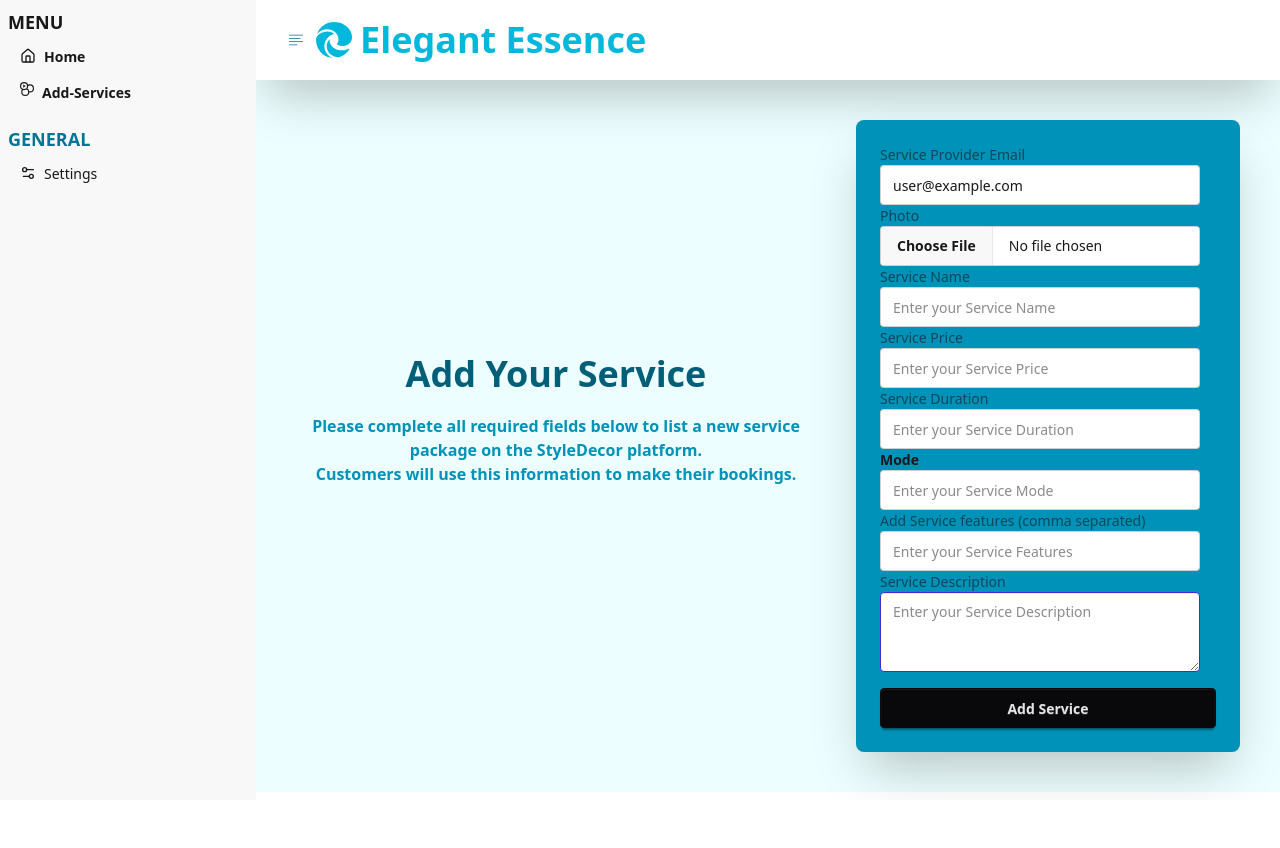
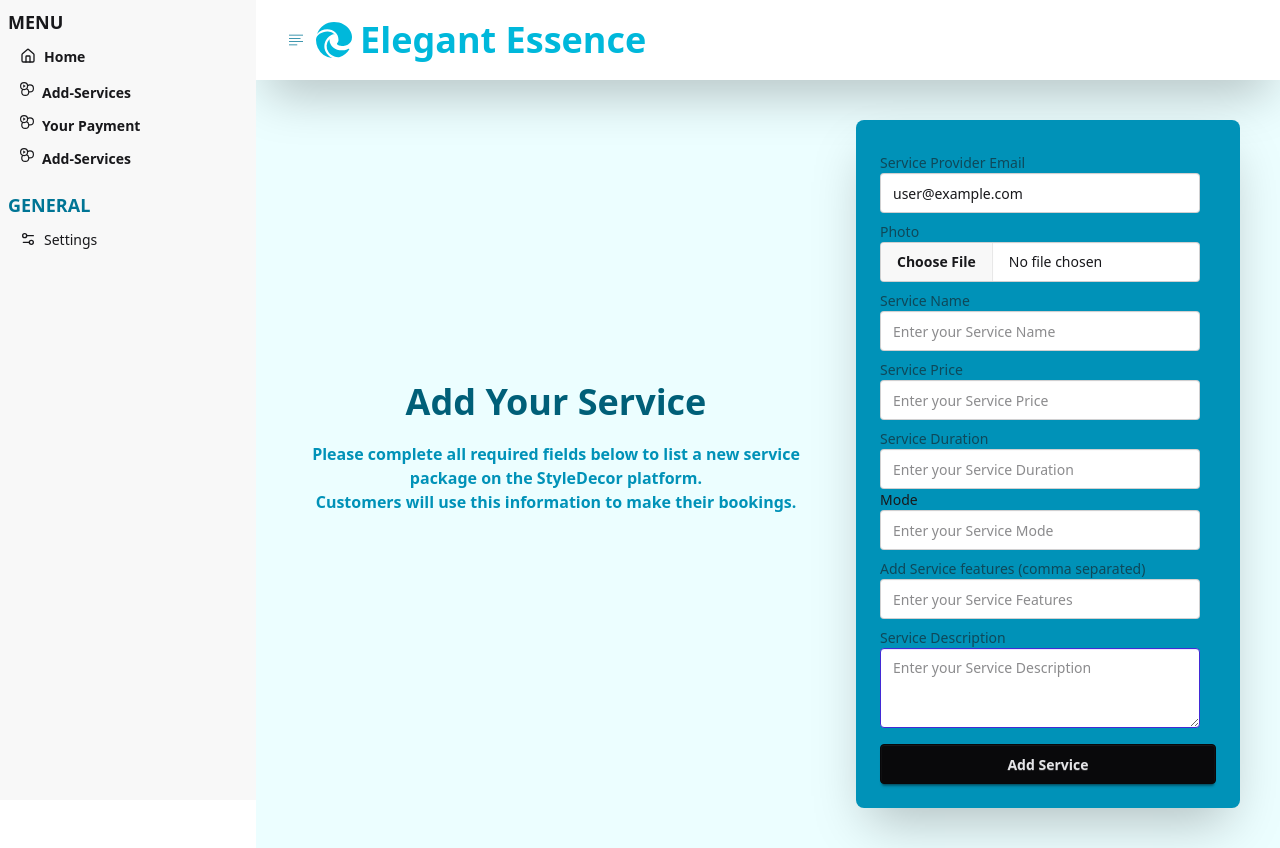
Before and after one commit to sanjidasefa/Elegant-Essence-Client, a React (Vite) app: page /Dashboard/Add-Services in a window 1280 px wide. Before the commit the page ends 800 px from the top, so only its background shows below. Built offline with nearby package versions, Linux system fonts and the light colour scheme; no server answers; sample sign-in values are in the browser's storage.

Commit message:
add service sec

```diff
--- a/package.json
+++ b/package.json
@@ -11,6 +11,7 @@
   },
   "dependencies": {
     "@tailwindcss/vite": "^4.1.17",
+    "@tanstack/react-query": "^5.90.12",
     "axios": "^1.13.2",
     "dotenv": "^17.2.3",
     "firebase": "^12.6.0",
@@ -18,9 +19,11 @@
     "react": "^19.2.0",
     "react-dom": "^19.2.0",
     "react-hook-form": "^7.68.0",
+    "react-hot-toast": "^2.6.0",
     "react-icons": "^5.5.0",
     "react-leaflet": "^5.0.0-rc.2",
     "react-router": "^7.10.1",
+    "sweetalert2": "^11.26.10",
     "tailwindcss": "^4.1.17"
   },
   "devDependencies": {
--- a/src/Component/Shared/Header.jsx
+++ b/src/Component/Shared/Header.jsx
@@ -1,5 +1,5 @@
 import React from "react";
-import { Link } from "react-router";
+import {  NavLink } from "react-router";
 import { LuLayoutDashboard } from "react-icons/lu";
 import { GrServicePlay } from "react-icons/gr";
 import { FcAbout } from "react-icons/fc";
@@ -12,34 +12,34 @@ const Header = () => {
   const { user } = useAuth();
   return (
     <div className="p-7 bg-cyan-50 text-cyan-800">
-      <ul className="flex justify-start gap-4 md:gap-10 md:px-10 text-lg md:text-xl font-semibold ">
+      <ul className="flex flex-col md:flex-row justify-start gap-3 md:gap-10 md:px-10 text-lg md:text-xl font-semibold ">
         <li className="flex gap-2 justify-center items-center">
           <IoHomeOutline />
-          <Link to="/">Home</Link>
+          <NavLink to="/">Home</NavLink>
         </li>
         {user ? (
           <li className="flex gap-2 justify-center items-center">
             <LuLayoutDashboard> </LuLayoutDashboard>
-            <Link to="Dashboard">Dashboard</Link>
+            <NavLink to="Dashboard">Dashboard</NavLink>
           </li>
         ) : (
           ""
         )}
         <li className="flex gap-2 justify-center items-center">
           <GrServicePlay />
-          <Link to='/Service'>Service</Link>
+          <NavLink to='/Service'>Service</NavLink>
         </li>
         <li className="flex gap-2 justify-center items-center">
           <FcAbout />
-          <Link>About</Link>
+          <NavLink>About</NavLink>
         </li>
         <li className="flex gap-2 justify-center items-center">
           <LuContact />
-          <Link>Contact</Link>
+          <NavLink>Contact</NavLink>
         </li>
         <li className="flex gap-2 justify-center items-center">
           <PiMapPinAreaBold />
-          <Link to="/Covarage-Area-Map"> Area</Link>
+          <NavLink to="/Covarage-Area-Map"> Area</NavLink>
         </li>
       </ul>
     </div>
--- a/src/Component/dashBoard/decorator/AddServices.jsx
+++ b/src/Component/dashBoard/decorator/AddServices.jsx
@@ -1,10 +1,10 @@
 import React from "react";
 import { useForm } from "react-hook-form";
-import { Link } from "react-router";
 import { useAuth } from "../../../hooks/useAuth";
-import { GrServicePlay } from "react-icons/gr";
 import useUser from "../../../hooks/useUser";
 import { signInData } from "../../../utilities/img";
+import { useMutation } from "@tanstack/react-query";
+import Swal from "sweetalert2";
 
 const AddServices = () => {
   const { user } = useAuth();
@@ -14,13 +14,19 @@ const AddServices = () => {
     handleSubmit,
     formState: { errors },
   } = useForm();
+
+  const {mutateAsync} = useMutation({
+     mutationFn : async addedService =>
+      await urlAxios.post("/service", addedService)
+  })
+
   const onSubmitSign = async (data) => {
     // console.log(data);
     const {
       serviceName,
       servicePrice,
       serviceDuration,
-      mode,
+      category,
       serviceFeatures,
       serviceDescription,
     } = data;
@@ -31,10 +37,10 @@ const AddServices = () => {
       serviceName,
       servicePrice : Number(servicePrice),
       serviceDuration,
-      mode,
+      category,
       serviceFeatures,
       serviceDescription,
-      createAt: new Date(),
+      ceatedAt : new Date().toLocaleDateString(),
       decorator: {
         name: user?.displayName,
         email: user?.email,
@@ -42,12 +48,29 @@ const AddServices = () => {
       },
     };
     console.table(serviceData);
-    urlAxios.post("/service", serviceData);
+     Swal.fire({
+  title: "Are you sure?",
+  text: `Your service added`,
+  icon: "question",
+  showCancelButton: true,
+  confirmButtonColor: "#CAEB66",
+  cancelButtonColor: "#03373D",
+  confirmButtonText: "Add service"
+}).then(async(result) => {
+  if (result.isConfirmed) {
+     await mutateAsync(serviceData)
+    .then(res =>{
+      console.log(res.data)
+    })
+    Swal.fire({
+      title: "Approved",
+      text: "your selected percel send.",
+      icon: "success"
+    });
+  }
+});
   };
 
-  const onError = (errors) => {
-    console.log("Validation errors:", errors);
-  };
 
   return (
     <>
@@ -66,83 +89,93 @@ const AddServices = () => {
           </div>
           <div className="card bg-cyan-600 w-full max-w-sm shrink-0 shadow-2xl">
             <div className="card-body">
-              <form onSubmit={handleSubmit(onSubmitSign, onError)}>
-                <label className="label">Service Provider Email</label>
+              <form onSubmit={handleSubmit(onSubmitSign)}>
+                <label className="label mt-2">Service Provider Email</label>
                 <input
                   {...register("email", { required: true })}
                   type="email"
-                  className="input"
+                  className="input "
                   placeholder="Example@gmail.com"
                   defaultValue={user.email}
                 />
-                {errors.email?.type === "required" && (
+                {errors.email?.type === "required" &&
                   <p className="text-red-600">Email not valid </p>
-                )}
+                }
 
-                <label className="label">Photo</label>
+                <label className="label mt-2">Photo</label>
                 <input
-                  {...register("servicePhoto", { required: true })}
+                  {...register("servicePhoto")}
                   type="file"
-                  className="file-input"
+                  className="file-input "
                   placeholder="Enter your photo"
                 />
-                {errors.photo?.type === "required" && (
-                  <p className="text-red-600">
-                    Please Enter Your Service Photo
-                  </p>
-                )}
 
-                <label className="label">Service Name</label>
+                <label className="label mt-2">Service Name</label>
                 <input
                   {...register("serviceName", { required: true })}
                   type="text"
-                  className="input"
+                  className="input "
                   placeholder="Enter your Service Name"
                 />
+                {errors.serviceName?.type === "required" &&
+                  <p className="text-red-600">Enter your Name</p>
+                }
 
-                <label className="label">Service Price</label>
+                <label className="label mt-2">Service Price</label>
                 <input
                   {...register("servicePrice", { required: true })}
                   type="number"
-                  className="input"
+                  className="input  "
                   placeholder="Enter your Service Price"
                 />
+                {errors.servicePrice?.type === "required" &&
+                  <p className="text-red-600">Enter your Service Price </p>
+                }
 
-                <label className="label">Service Duration</label>
+                <label className="label mt-2">Service Duration</label>
                 <input
                   {...register("serviceDuration", { required: true })}
                   type="text"
-                  className="input"
+                  className="input "
                   placeholder="Enter your Service Duration"
                 />
 
-                <label className="font-semibold">Mode</label>
+                {errors.serviceDuration?.type === "required" &&
+                  <p className="text-red-600">Enter your Service Duration </p>
+                }
+
+                <label className="mt-2">Mode</label>
                 <input
                   {...register("category")}
-                  className="input"
+                  className="input "
                    placeholder="Enter your Service Mode"
                 >
-
                 </input>
-
-                <label className="label">
+               {errors.category?.type === "required" &&
+                  <p className="text-red-600">Enter your Service Category </p>
+                }
+                <label className="label mt-2">
                   Add Service features (comma separated)
                 </label>
                 <input
                   {...register("serviceFeatures", { required: true })}
                   type="text"
-                  className="input"
+                  className="input  "
                   placeholder="Enter your Service Features"
                 />
-
-                <label className="label">Service Description</label>
+                   {errors.serviceFeatures?.type === "required" &&
+                  <p className="text-red-600">Enter your Service Features </p>
+                }
+                <label className="label mt-2">Service Description</label>
                 <textarea
                   {...register("serviceDescription", { required: true })}
                   placeholder="Enter your Service Description"
-                  className="textarea textarea-primary"
+                  className="textarea textarea-primary  "
                 ></textarea>
-
-                <button type="submit" className="btn btn-neutral mt-4 w-full">
+               {errors.serviceDescription?.type === "required" &&
+                  <p className="text-red-600">Enter your Service Description</p>
+                }
+           <button type="submit" className="btn btn-neutral mt-4 w-full">
                   Add Service
                 </button>
               </form>
--- a/src/Component/service/ServiceDetails.jsx
+++ b/src/Component/service/ServiceDetails.jsx
@@ -3,7 +3,7 @@ import React from 'react';
 const ServiceDetails = () => {
   return (
     <div>
-
+     hello
     </div>
   );
 };
--- a/src/Layouts/DashBoard.jsx
+++ b/src/Layouts/DashBoard.jsx
@@ -58,6 +58,16 @@ const DashBoard = () => {
                 <span className="flex gap-2"><GrServicePlay />Add-Services</span>
                 </Link>
               </li>
+              <li>
+                <Link to="" className="font-semibold" data-tip="Services">
+                <span className="flex gap-2"><GrServicePlay />Your Payment</span>
+                </Link>
+              </li>
+              <li>
+                <Link to="" className="font-semibold" data-tip="Services">
+                <span className="flex gap-2"><GrServicePlay />Add-Services</span>
+                </Link>
+              </li>
             </ul>
             <ul className="menu w-full ">
               <h1 className="text-cyan-700 text-lg font-bold">GENERAL</h1>
--- a/src/Routes/router.jsx
+++ b/src/Routes/router.jsx
@@ -12,6 +12,7 @@ import Service from '../Component/service/Service';
 import AddServices from '../Component/dashBoard/decorator/AddServices';
 import Map from '../Component/map/Map';
 import RouteLoder from './RouteLoder';
+import ServiceDetails from '../Component/service/ServiceDetails';
 
 const router = createBrowserRouter([
   {
@@ -31,6 +32,10 @@ const router = createBrowserRouter([
         path : '/Service',
         element: <Service></Service>,
         loader: ()=> fetch('http://localhost:3000/Service').then(res=> res.json())
+      },
+      {
+        path : '/Service/:id',
+        element: <ServiceDetails></ServiceDetails>,
       },
        {
        path : '/Covarage-Area-Map',
```
Also changed, not shown: src/Component/service/Service.jsx (+6 -3 lines), src/main.jsx (+19 -12 lines), src/index.css (line endings or trailing spaces), 1 other file (tests, documents, lock files or other folders).
